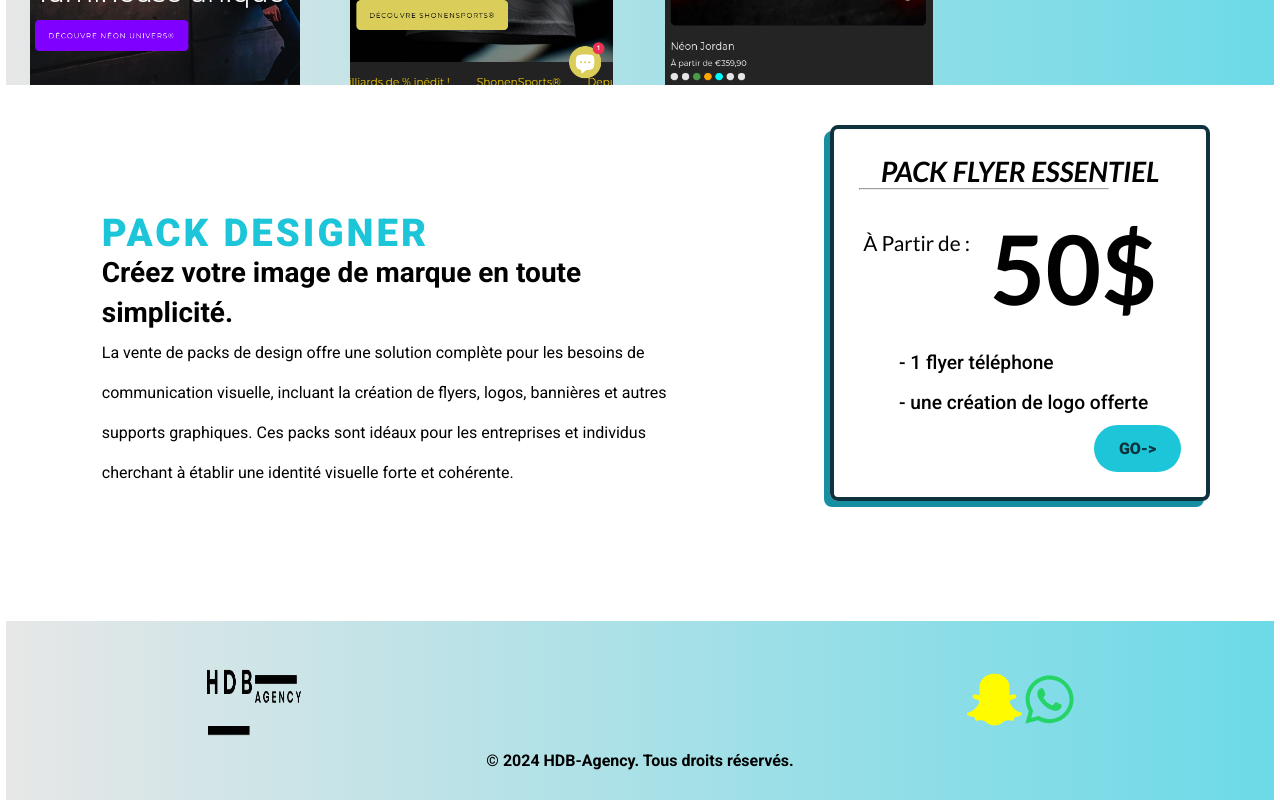
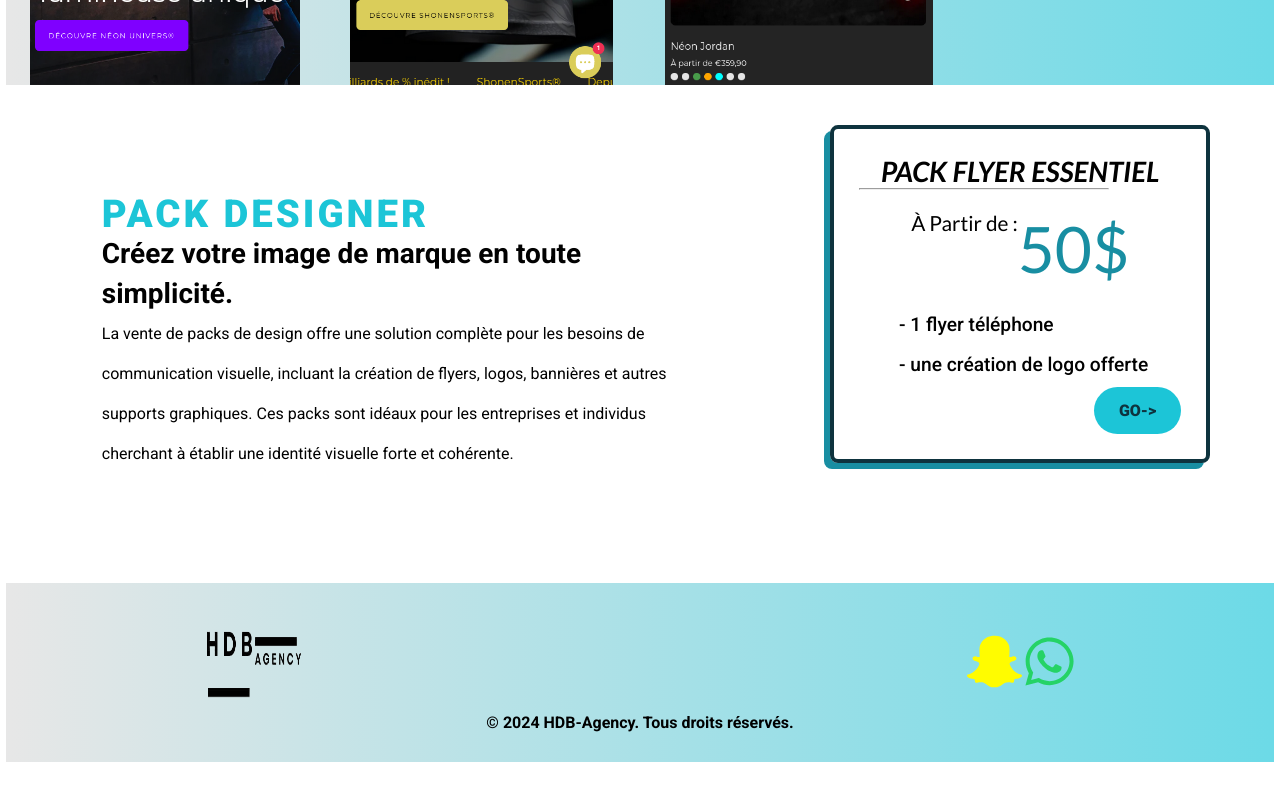
Before and after one commit to ismailsayen/DHB, a React (Vite) app in the folder projectHDB/: page / in a window 1280 px wide. Shown: the part 2993-3793 px from the top of the page. After the commit the page ends 3755 px from the top, so only its background shows below. Built offline with nearby package versions, Linux system fonts and the light colour scheme; grey boxes are pictures that could not be loaded.

Commit message:
zerza da7

```diff
--- a/projectHDB/src/styles/flyer.css
+++ b/projectHDB/src/styles/flyer.css
@@ -34,9 +34,6 @@
 }
 
 .des {
-    position: relative;
-    bottom: 54px;
-    right: 20px;
     font-size: 1.3em;
     font-family: "Lato", sans-serif;
     font-weight: normal;
@@ -44,8 +41,9 @@
 
 .price {
     font-family: "Lato", sans-serif;
-    font-weight: bold;
-    font-size: 6em;
+    font-weight: 500;
+    font-size: 4em;
+    color: var(--brand-color-600);
 }
 
 .content ul {
@@ -71,6 +69,8 @@
 }
 .cost{
     margin: 20px 0;
+    display: flex;
+    justify-content: center;
 }
 
 .flyer-cont button {
--- a/projectHDB/src/styles/hero.css
+++ b/projectHDB/src/styles/hero.css
@@ -21,7 +21,6 @@
   width: 499px;
   height: 468px;
   position: absolute;
-  left: 170px;
   z-index: 2;
 }
 
```
